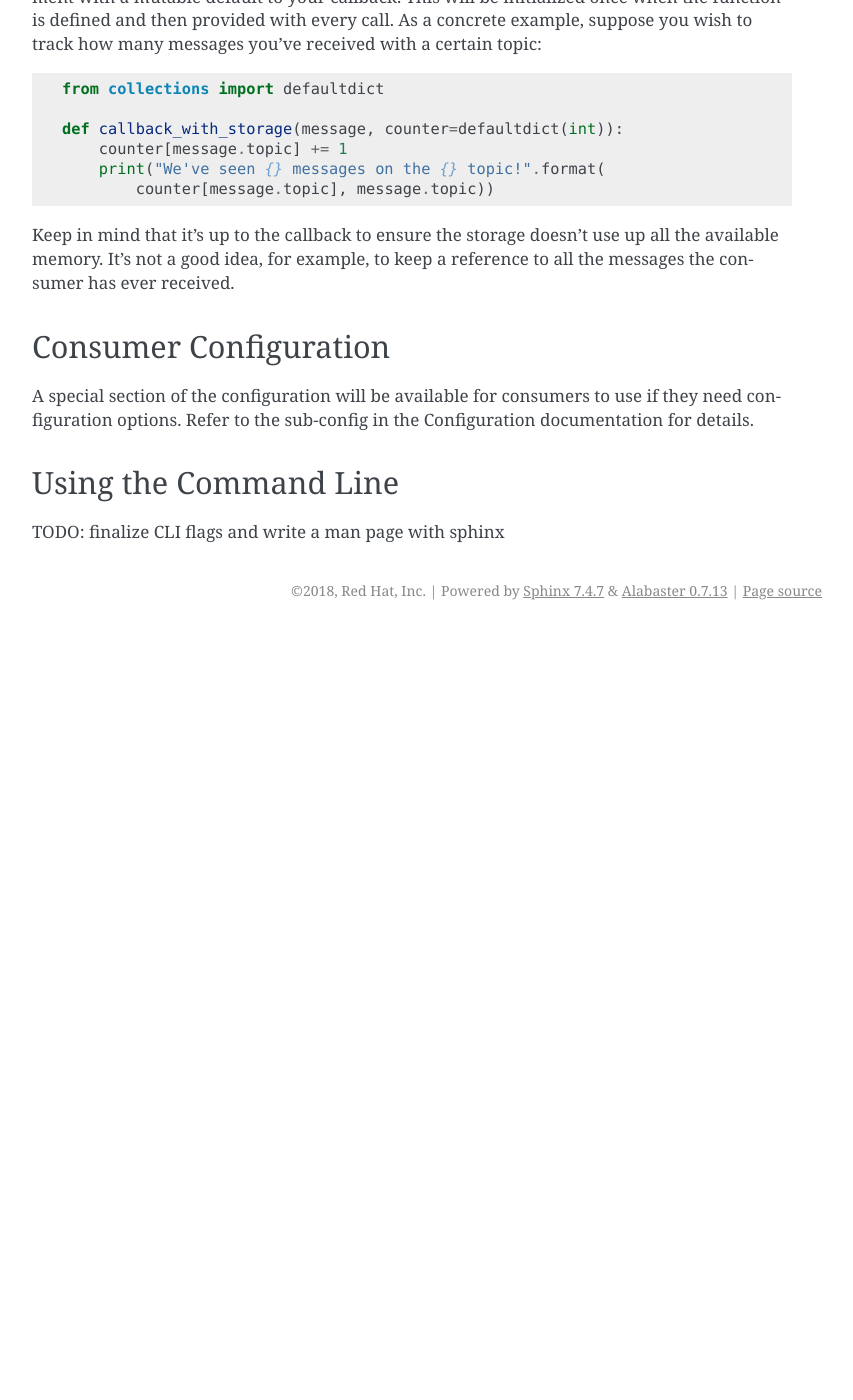
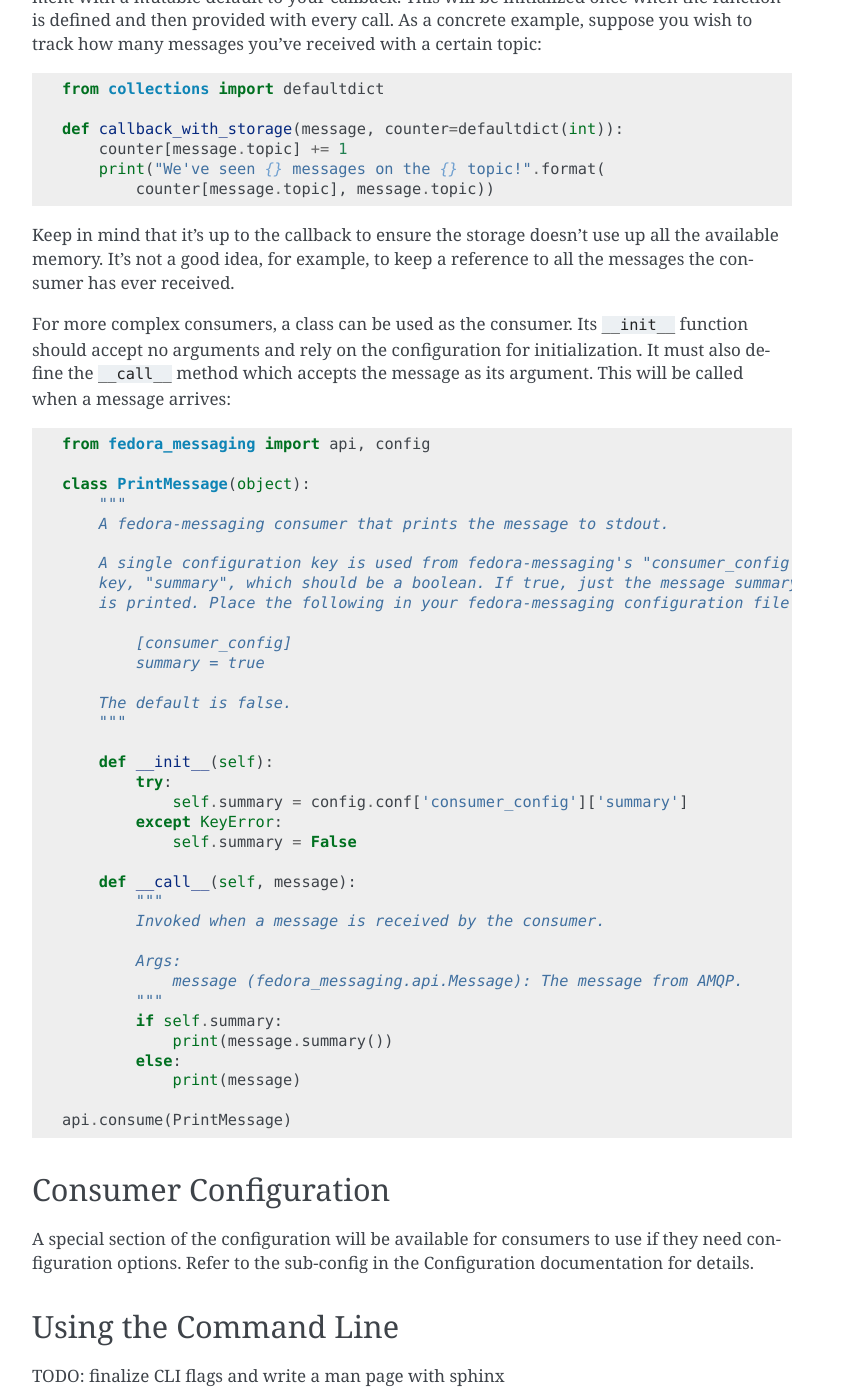
Before and after one commit to fedora-infra/fedora-messaging, a Sphinx documentation site: the page built from docs/consuming.rst, in a window 1280 px wide and 1400 px high, scrolled down 1913 px. Shown: the whole window, without its empty margins (338-1191 px from the left). Built offline with Sphinx 7.4.7, drawn with Linux system fonts in a browser that asks for light colours; before the commit the page ends 2543 px from its top, so only the background shows below that.

Commit message:
Add support for consumers as classes
Signed-off-by: Jeremy Cline <jcline@redhat.com>

```diff
--- a/docs/consuming.rst
+++ b/docs/consuming.rst
@@ -110,6 +110,47 @@
 all the available memory. It's not a good idea, for example, to keep a reference
 to all the messages the consumer has ever received.
 
+For more complex consumers, a class can be used as the consumer. Its
+``__init__`` function should accept no arguments and rely on the configuration
+for initialization. It must also define the ``__call__`` method which accepts
+the message as its argument. This will be called when a message arrives::
+
+    from fedora_messaging import api, config
+
+    class PrintMessage(object):
+        """
+        A fedora-messaging consumer that prints the message to stdout.
+
+        A single configuration key is used from fedora-messaging's "consumer_config"
+        key, "summary", which should be a boolean. If true, just the message summary
+        is printed. Place the following in your fedora-messaging configuration file::
+
+            [consumer_config]
+            summary = true
+
+        The default is false.
+        """
+
+        def __init__(self):
+            try:
+                self.summary = config.conf['consumer_config']['summary']
+            except KeyError:
+                self.summary = False
+
+        def __call__(self, message):
+            """
+            Invoked when a message is received by the consumer.
+
+            Args:
+                message (fedora_messaging.api.Message): The message from AMQP.
+            """
+            if self.summary:
+                print(message.summary())
+            else:
+                print(message)
+
+    api.consume(PrintMessage)
+
 
 Consumer Configuration
 ======================
```
Also changed, not shown: 2 other files.
